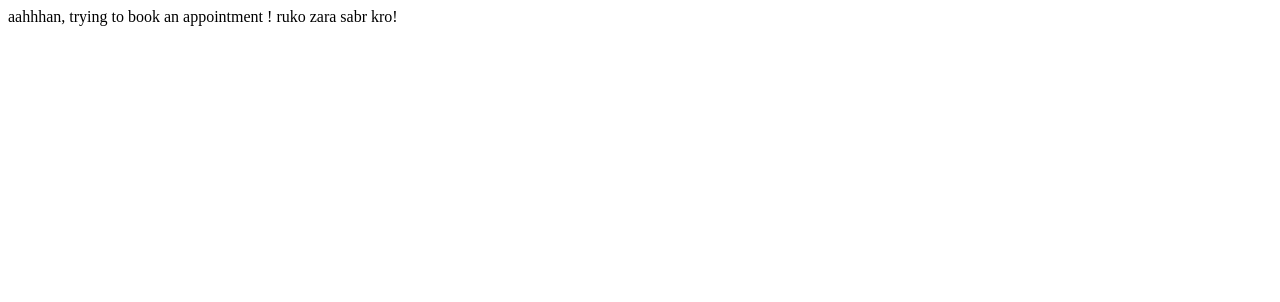
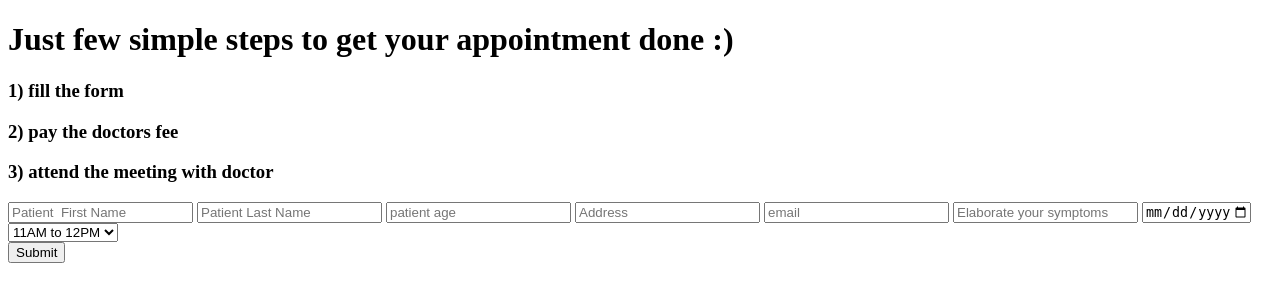
Before and after one commit to pushvish111/familyProject, a Node server app: page /book_an_appointment/ in a window 1280 px wide. Shown: the top 302 px of the page. Run offline with Node 20, Linux system fonts and the light colour scheme; the visitor is signed in with stand-in values (Sample User, id 1).

Commit message:
patients data storeing

```diff
--- a/controllers/auth.js
+++ b/controllers/auth.js
@@ -78,12 +78,13 @@ exports.register = function(req, res){
         }
 
         let hashedPassword = await bcrypt.hash(password, 8);
-        console.log("hashedPassword")
+        //console.log("hashedPassword")
 
         db.query('INSERT INTO users SET ?', {name: name, email: email, password: hashedPassword}, function(error, results){
             if(error){
                 console.log(error);
             } else {
+
                 console.log(results);
                 return res.render("patientLogin", {
                     message: "User Registered"
--- a/routes/pages.js
+++ b/routes/pages.js
@@ -2,6 +2,7 @@ const express = require('express');
 const session = require("express-session");
 const router  = express.Router();
 const isLoggedIn = require('./isLoggedIn');
+const patientData = require('../controllers/patientData')
 
 
 
@@ -18,13 +19,6 @@ router.get("/patientLogin", function(req, res){
     res.render("patientLogin");
 });
 
-
-router.get("/book_an_appointment",isLoggedIn, function(req, res){
-
-    res.send("aahhhan, trying to book an appointment !  ruko zara sabr kro!");
-});
-
-
 router.post("/auth/logout", function(req, res){
     req.session.destroy(err => {
         if(err){
@@ -32,7 +26,20 @@ router.post("/auth/logout", function(req, res){
         }
         res.redirect("/");
     })
-})
+});
+
+
+
+
+router.get("/book_an_appointment",isLoggedIn, function(req, res){
+    res.render("appointment");
+});
+
+router.post("/book_an_appointment", patientData.patients);
+
+
+
+
 
 
 
--- /dev/null
+++ b/views/appointment.ejs
@@ -0,0 +1,46 @@
+<!DOCTYPE html>
+<html lang="en">
+<head>
+    <meta charset="UTF-8">
+    <meta name="viewport" content="width=device-width, initial-scale=1.0">
+    <title>get your appointment</title>
+</head>
+<body>
+        <h1>Just few simple steps to get your appointment done :)</h1>
+        <h3>
+            1) fill the form
+        </h3>
+        <h3>
+            2) pay the doctors fee
+        </h3>
+        <h3>
+            3) attend the meeting with doctor
+        </h3>
+
+        <form action="/book_an_appointment" method = "POST">
+            <input type="text" placeholder= "Patient  First Name" name = "fName">
+            <input type="text" placeholder= "Patient Last Name" name = "lName">
+            <input type="number" placeholder="patient age" name = "age">
+            <input type="text" placeholder = "Address" name ="address">
+            <input type="email" placeholder="email" name ="email">
+            <input type="text" placeholder="Elaborate your symptoms" name= "symptoms">
+            <input type="date" placeholder="choose your date to get your appointment" min="1997-01-01" max="2030-12-31" name ="date">
+
+            <div>
+               <select name="time" id="#">
+                   <option value="11AM to 12PM">11AM to 12PM</option>
+                   <option value="12PM - 1PM">12PM to 1PM</option>
+                   <option value="1PM to 2PM">1PM to 2PM</option>
+                   <option value="2PM to 3PM">2PM to 3PM</option>
+                   <option value="3PM to 4PM">3PM to 4PM</option>
+                   <option value="4PM to 5PM">4PM to 5PM</option>
+                   <option value="5PM to 6PM">5PM to 6PM</option>
+                   <option value="6PM to 7PM">6PM to 7PM</option>
+                   <option value="7PM to 8PM">7PM to 8PM</option>
+                   <option value="8PM to 9PM">8PM to 9PM</option>
+               </select>
+            </div>
+            <input type="submit" label="proceed">
+        </form>
+</body>
+</html>
--- a/views/patientLogin.ejs
+++ b/views/patientLogin.ejs
@@ -3,7 +3,7 @@
 <head>
     <meta charset="UTF-8">
     <meta name="viewport" content="width=device-width, initial-scale=1.0">
-    <title>Document</title>
+    <title>HomeoClinic Login</title>
     <link href="https://fonts.googleapis.com/css?family=Poppins:600&display=swap" rel="stylesheet">
     <link rel="stylesheet" href="../stylesheets/patientLogin.css">
 </head>
```
Also changed, not shown: controllers/patientData.js (added, +28 -0 lines), public/stylesheets/patientSignup.js (renamed from public/js/patientSignup.js).
